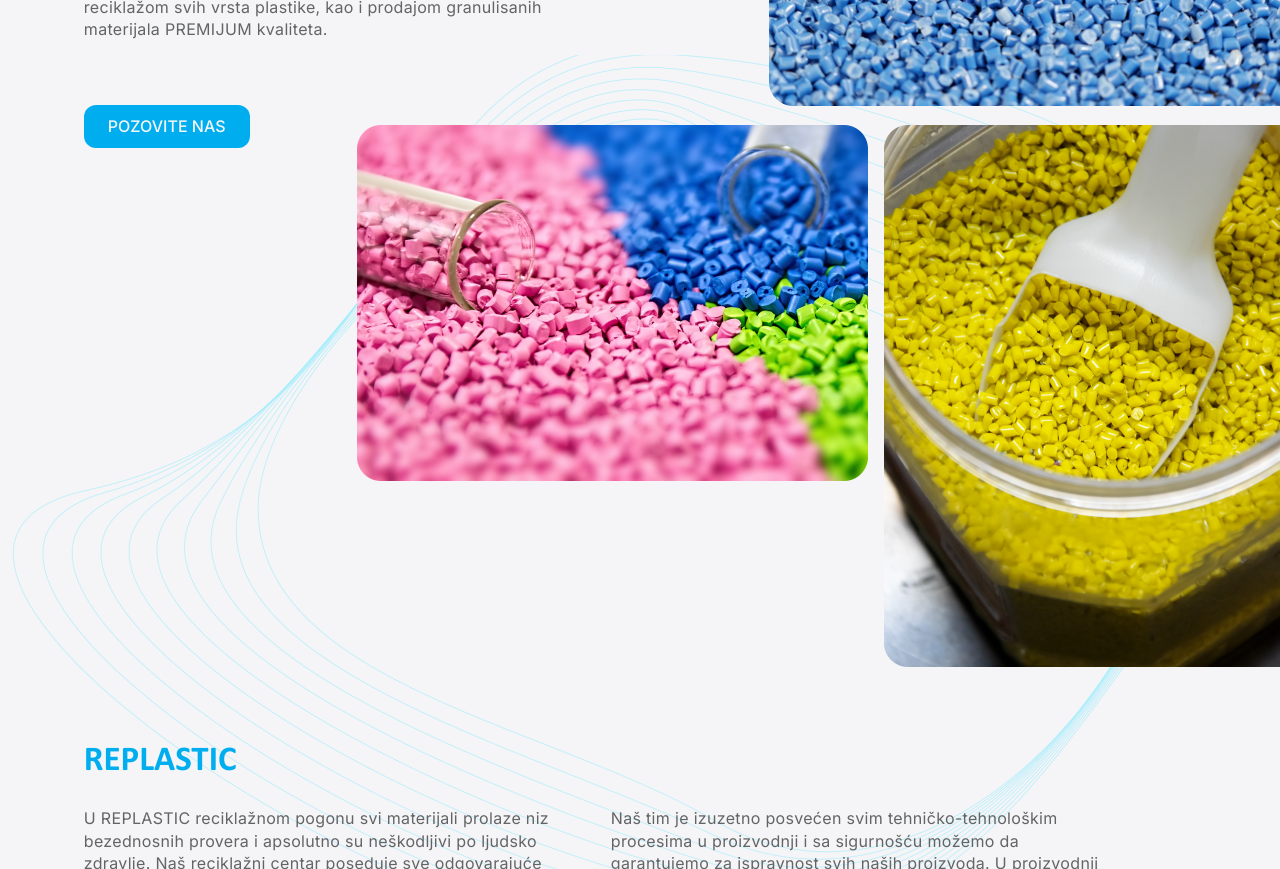
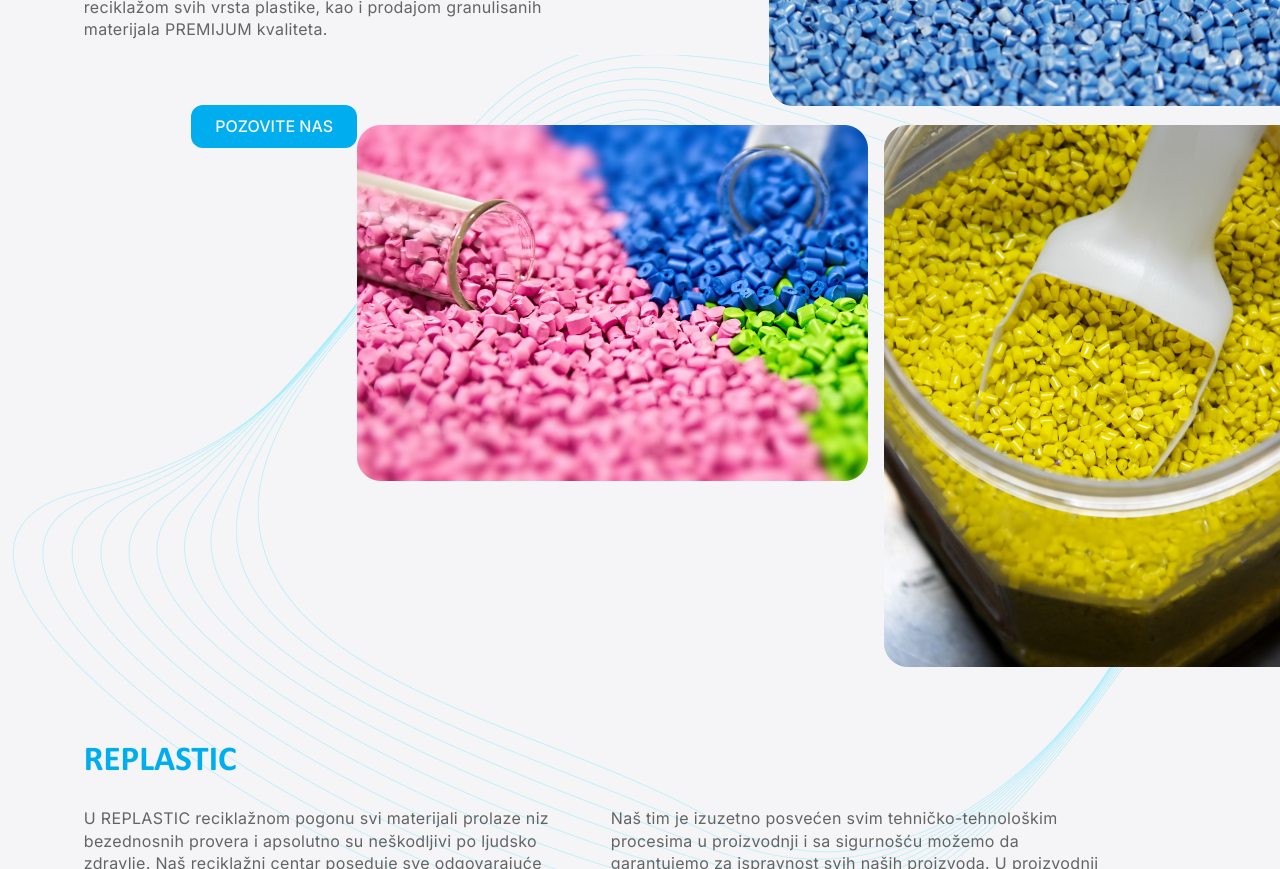
Before and after one commit to adamovic6666/replastic, a Next.js app: page / in a window 1280 px wide. Shown: the part 380-1249 px from the top of the page. Built offline with nearby package versions, Linux system fonts and the light colour scheme.

Commit message:
changed hero

```diff
--- a/components/layout/sections/hero/Hero.module.css
+++ b/components/layout/sections/hero/Hero.module.css
@@ -17,6 +17,10 @@
 
   position: relative;
   z-index: 1;
+}
+
+.HeroBottomWrapper {
+  margin-left: auto;
 }
 
 .HeroBottomWrapper a {
```
